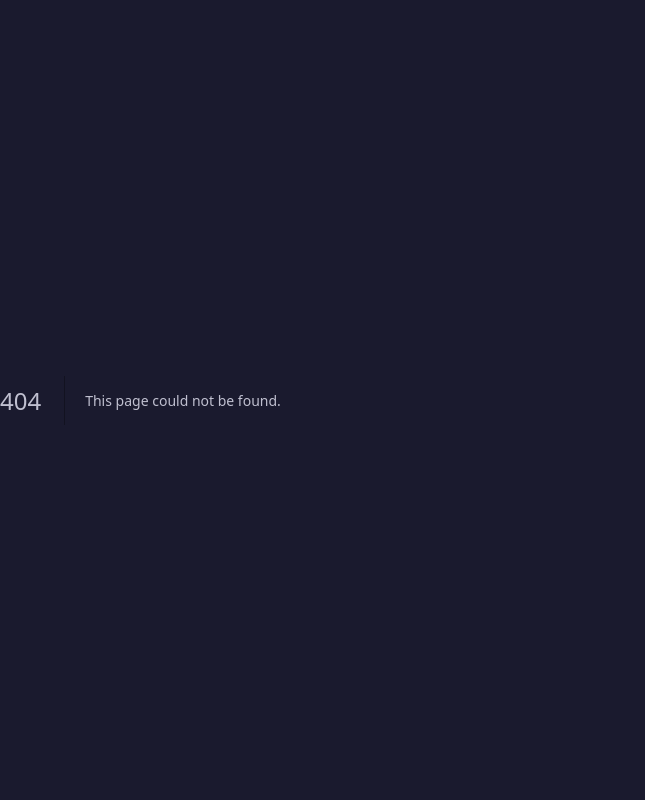
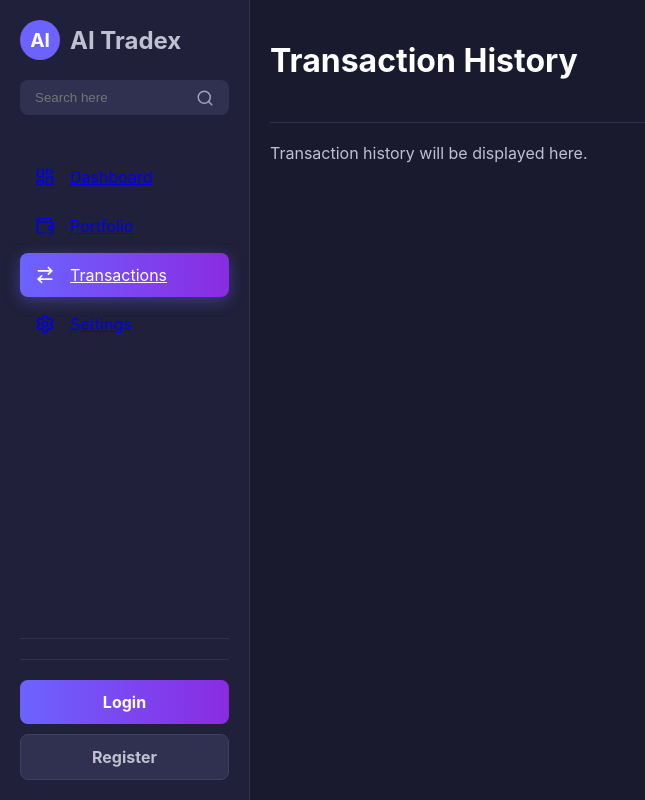
Before and after one commit to SimField2107/tradex, a Next.js app: page /transactions in a window 1280 px wide. Before the commit this address had no page. Shown: the whole page, without its empty margins (0-645 px from the left). Built offline with nearby package versions, Linux system fonts and the light colour scheme.

Commit message:
feat: Implement new navigation and refactor Portfolio page to SSR

```diff
--- a/src/components/dashboard/Sidebar.tsx
+++ b/src/components/dashboard/Sidebar.tsx
@@ -1,12 +1,21 @@
 import React from 'react';
-import { useAuth } from '../../hooks/useAuth';
 import Link from 'next/link';
 import { useRouter } from 'next/router';
+import { useAuth } from '../../hooks/useAuth';
+import { LayoutDashboard, Wallet, ArrowRightLeft, Settings, Search, LogOut } from 'lucide-react';
 
 interface SidebarProps {
   isMenuOpen: boolean;
   toggleMenu: () => void;
 }
+
+// We define our navigation links as an array of objects for easier mapping.
+const navLinks = [
+  { href: '/', label: 'Dashboard', icon: LayoutDashboard },
+  { href: '/portfolio', label: 'Portfolio', icon: Wallet },
+  { href: '/transactions', label: 'Transactions', icon: ArrowRightLeft },
+  { href: '/settings', label: 'Settings', icon: Settings },
+];
 
 const Sidebar: React.FC<SidebarProps> = ({ isMenuOpen, toggleMenu }) => {
   const { isLoggedIn, logout } = useAuth();
@@ -14,7 +23,16 @@ const Sidebar: React.FC<SidebarProps> = ({ isMenuOpen, toggleMenu }) => {
 
   const handleLogout = () => {
     logout();
-    toggleMenu();
+    // No need to toggle menu on desktop, but essential for mobile
+    if (isMenuOpen) {
+      toggleMenu();
+    }
+  };
+
+  const handleLinkClick = () => {
+    if (isMenuOpen) {
+      toggleMenu();
+    }
   };
 
   return (
@@ -28,66 +46,41 @@ const Sidebar: React.FC<SidebarProps> = ({ isMenuOpen, toggleMenu }) => {
 
       <div className="search-bar">
         <input type="text" placeholder="Search here" />
-        <span className="search-icon">🔍</span>
+        <Search className="search-icon" size={18} />
       </div>
 
       <nav className="sidebar-nav">
         <ul>
-          <li className={`nav-item ${router.pathname === '/' ? 'active' : ''}`} onClick={toggleMenu}>
-            <Link href="/">
-              <span className="nav-icon">🏠</span>
-              <span>Dashboard</span>
-            </Link>
-          </li>
-          <li className={`nav-item ${router.pathname === '/wallet' ? 'active' : ''}`} onClick={toggleMenu}>
-            <Link href="/wallet">
-              <span className="nav-icon">💰</span>
-              <span>My Wallet</span>
-            </Link>
-          </li>
-          <li className="nav-item" onClick={toggleMenu}>
-            <span className="nav-icon">🖼️</span>
-            <span>Logo and Banner</span>
-          </li>
-          <li className="nav-item" onClick={toggleMenu}>
-            <span className="nav-icon">📝</span>
-            <span>Content</span>
-          </li>
-          <li className="nav-item" onClick={toggleMenu}>
-            <span className="nav-icon">👥</span>
-            <span>Users</span>
-          </li>
-          <li className="nav-item" onClick={toggleMenu}>
-            <span className="nav-icon">📜</span>
-            <span>Reward Logs</span>
-          </li>
-          <li className="nav-item" onClick={toggleMenu}>
-            <span className="nav-icon">🔧</span>
-            <span>Maintenance</span>
-          </li>
-          <li className="nav-item" onClick={toggleMenu}>
-            <span className="nav-icon">👑</span>
-            <span>Admin</span>
-          </li>
-          <li className="nav-item" onClick={toggleMenu}>
-            <span className="nav-icon">⚙️</span>
-            <span>Setting</span>
-          </li>
+          {navLinks.map((link) => {
+            // Check if the current path matches the link's href.
+            // For the dashboard, we want an exact match. For others, we can be more lenient.
+            const isActive = router.pathname === link.href;
+            const Icon = link.icon;
+
+            return (
+              <li key={link.href} onClick={handleLinkClick}>
+                <Link href={link.href} className={`nav-item ${isActive ? 'active' : ''}`}>
+                    <Icon className="nav-icon" size={20} />
+                    <span>{link.label}</span>
+                </Link>
+              </li>
+            );
+          })}
         </ul>
       </nav>
 
       <div className="sidebar-footer">
         {isLoggedIn ? (
           <button className="logout-btn" onClick={handleLogout}>
-            <span className="logout-icon">⬅️</span>
+            <LogOut className="logout-icon" size={18} />
             <span>Logout</span>
           </button>
         ) : (
           <div className="auth-links">
-            <Link href="/login" className="login-btn">
+            <Link href="/login" className="login-btn" onClick={handleLinkClick}>
               <span>Login</span>
             </Link>
-            <Link href="/register" className="register-btn">
+            <Link href="/register" className="register-btn" onClick={handleLinkClick}>
               <span>Register</span>
             </Link>
           </div>
--- /dev/null
+++ b/src/pages/portfolio.tsx
@@ -0,0 +1,125 @@
+import React from 'react';
+import type { GetServerSideProps, InferGetServerSidePropsType } from 'next';
+import Layout from '../components/Layout';
+import WalletHeader from '../components/dashboard/WalletHeader';
+import AssetsList from '../components/dashboard/AssetsList';
+import { fetchCoinMarkets } from '../services/cryptoService';
+
+// Define the types for our data
+interface Coin {
+  id: string;
+  name: string;
+  symbol: string;
+  image: string;
+  current_price: number;
+  price_change_24h: number;
+  price_change_percentage_24h: number;
+  sparkline_in_7d: {
+    price: number[];
+  };
+}
+
+interface Asset {
+  name: string;
+  symbol: string;
+  logo: string;
+  valueUSD: number;
+  priceChange: number;
+  sparkline: number[];
+}
+
+// The page component now receives its data through props from getServerSideProps
+const PortfolioPage = ({
+  totalBalance,
+  balanceChange,
+  assets,
+  error,
+}: InferGetServerSidePropsType<typeof getServerSideProps>) => {
+
+  if (error) {
+    return (
+      <Layout>
+        <div className="p-4 text-red-400">{error}</div>
+      </Layout>
+    );
+  }
+
+  return (
+    <Layout>
+      <div className="wallet-page-container">
+        <WalletHeader totalBalance={totalBalance} balanceChange={balanceChange} />
+        <AssetsList assets={assets} />
+      </div>
+    </Layout>
+  );
+};
+
+// This function runs on the server for every request to this page
+export const getServerSideProps = (async () => {
+  try {
+    const coinData: Coin[] = await fetchCoinMarkets();
+
+    if (!coinData || coinData.length === 0) {
+      throw new Error("Failed to fetch cryptocurrency market data.");
+    }
+
+    const btc = coinData.find((coin) => coin.symbol === 'btc');
+    const eth = coinData.find((coin) => coin.symbol === 'eth');
+
+    if (!btc || !eth) {
+      throw new Error("Could not find BTC or ETH in the fetched market data.");
+    }
+
+    // Mock a portfolio with 0.1 BTC and 2 ETH
+    const btcValue = btc.current_price * 0.1;
+    const ethValue = eth.current_price * 2;
+    const currentTotal = btcValue + ethValue;
+
+    // Calculate a simulated previous value for balance change
+    const btcPrevValue = (btc.current_price - btc.price_change_24h) * 0.1;
+    const ethPrevValue = (eth.current_price - eth.price_change_24h) * 2;
+    const previousTotal = btcPrevValue + ethPrevValue;
+
+    const assets: Asset[] = [
+      {
+        name: btc.name,
+        symbol: btc.symbol.toUpperCase(),
+        logo: btc.image, // Using the real image URL now
+        valueUSD: btc.current_price,
+        priceChange: btc.price_change_percentage_24h,
+        sparkline: btc.sparkline_in_7d.price,
+      },
+      {
+        name: eth.name,
+        symbol: eth.symbol.toUpperCase(),
+        logo: eth.image, // Using the real image URL now
+        valueUSD: eth.current_price,
+        priceChange: eth.price_change_percentage_24h,
+        sparkline: eth.sparkline_in_7d.price,
+      },
+    ];
+
+    // The data is returned as props to the page component
+    return {
+      props: {
+        totalBalance: currentTotal,
+        balanceChange: currentTotal - previousTotal,
+        assets,
+        error: null,
+      },
+    };
+  } catch (err) {
+    console.error('Error in getServerSideProps for portfolio:', err);
+    const errorMessage = err instanceof Error ? err.message : 'An unknown error occurred.';
+    return {
+      props: {
+        totalBalance: 0,
+        balanceChange: 0,
+        assets: [],
+        error: errorMessage,
+      },
+    };
+  }
+}) satisfies GetServerSideProps;
+
+export default PortfolioPage;
--- /dev/null
+++ b/src/pages/settings.tsx
@@ -0,0 +1,17 @@
+import React from 'react';
+import Layout from '../components/Layout';
+
+const SettingsPage = () => {
+  return (
+    <Layout>
+      <div className="dashboard-header">
+        <h1 className="header-title">Settings</h1>
+      </div>
+      <div className="p-4 bg-gray-800 rounded-lg">
+        <p>User profile and security settings will be displayed here.</p>
+      </div>
+    </Layout>
+  );
+};
+
+export default SettingsPage;
--- /dev/null
+++ b/src/pages/transactions.tsx
@@ -0,0 +1,17 @@
+import React from 'react';
+import Layout from '../components/Layout';
+
+const TransactionsPage = () => {
+  return (
+    <Layout>
+      <div className="dashboard-header">
+        <h1 className="header-title">Transaction History</h1>
+      </div>
+      <div className="p-4 bg-gray-800 rounded-lg">
+        <p>Transaction history will be displayed here.</p>
+      </div>
+    </Layout>
+  );
+};
+
+export default TransactionsPage;
--- a/src/pages/wallet.tsx
+++ /dev/null
@@ -1,106 +0,0 @@
-import { useState, useEffect } from 'react';
-import WalletHeader from '../components/dashboard/WalletHeader';
-import AssetsList from '../components/dashboard/AssetsList';
-import { fetchCoinMarkets } from '../services/cryptoService';
-
-interface Coin {
-  id: string;
-  name: string;
-  symbol: string;
-  image: string;
-  current_price: number;
-  price_change_percentage_24h: number;
-  market_cap: number;
-  total_volume: number;
-  price_change_24h: number;
-  sparkline_in_7d: {
-    price: number[];
-  };
-}
-
-interface Asset {
-  name: string;
-  symbol: string;
-  logo: string;
-  valueUSD: number;
-  priceChange: number;
-  sparkline: number[];
-}
-
-const WalletPage = () => {
-  const [totalBalance, setTotalBalance] = useState<number | null>(null);
-  const [balanceChange, setBalanceChange] = useState<number | null>(null);
-  const [assets, setAssets] = useState<Asset[]>([]);
-  const [isLoading, setIsLoading] = useState(true);
-
-  useEffect(() => {
-    const getWalletData = async () => {
-      try {
-        const coinData = await fetchCoinMarkets();
-
-        // Filter for specific assets to simulate a user's portfolio
-        const btc = coinData.find((coin: Coin) => coin.symbol === 'btc');
-        const eth = coinData.find((coin: Coin) => coin.symbol === 'eth');
-
-        if (btc && eth) {
-          // Mock a portfolio with 0.1 BTC and 2 ETH
-          const btcValue = btc.current_price * 0.1;
-          const ethValue = eth.current_price * 2;
-          const currentTotal = btcValue + ethValue;
-
-          // Calculate a simulated previous value for balance change
-          const btcPrevValue = (btc.current_price - btc.price_change_24h) * 0.1;
-          const ethPrevValue = (eth.current_price - eth.price_change_24h) * 2;
-          const previousTotal = btcPrevValue + ethPrevValue;
-
-          setTotalBalance(currentTotal);
-          setBalanceChange(currentTotal - previousTotal);
-
-          // Update assets list with live data
-          const updatedAssets = [
-            {
-              name: btc.name,
-              symbol: btc.symbol.toUpperCase(),
-              logo: 'B',
-              valueUSD: btc.current_price,
-              priceChange: btc.price_change_percentage_24h,
-              sparkline: btc.sparkline_in_7d.price,
-            },
-            {
-              name: eth.name,
-              symbol: eth.symbol.toUpperCase(),
-              logo: 'E',
-              valueUSD: eth.current_price,
-              priceChange: eth.price_change_percentage_24h,
-              sparkline: eth.sparkline_in_7d.price,
-            },
-          ];
-          setAssets(updatedAssets);
-        }
-        setIsLoading(false);
-      } catch (err) {
-        console.error('Failed to fetch wallet data:', err);
-        setIsLoading(false);
-      }
-    };
-
-    getWalletData();
-  }, []);
-
-  if (isLoading) {
-    return <div className="wallet-page-container">Loading...</div>;
-  }
-
-  if (totalBalance === null || balanceChange === null) {
-    return <div className="wallet-page-container">Error fetching data.</div>;
-  }
-
-  return (
-    <div className="wallet-page-container">
-      <WalletHeader totalBalance={totalBalance} balanceChange={balanceChange} />
-      <AssetsList assets={assets} />
-    </div>
-  );
-};
-
-export default WalletPage;
--- a/src/services/cryptoService.ts
+++ b/src/services/cryptoService.ts
@@ -1,4 +1,6 @@
 import axios from 'axios';
+
+
 
 // Determine the base URL based on environment
 const getBaseURL = () => {
```
